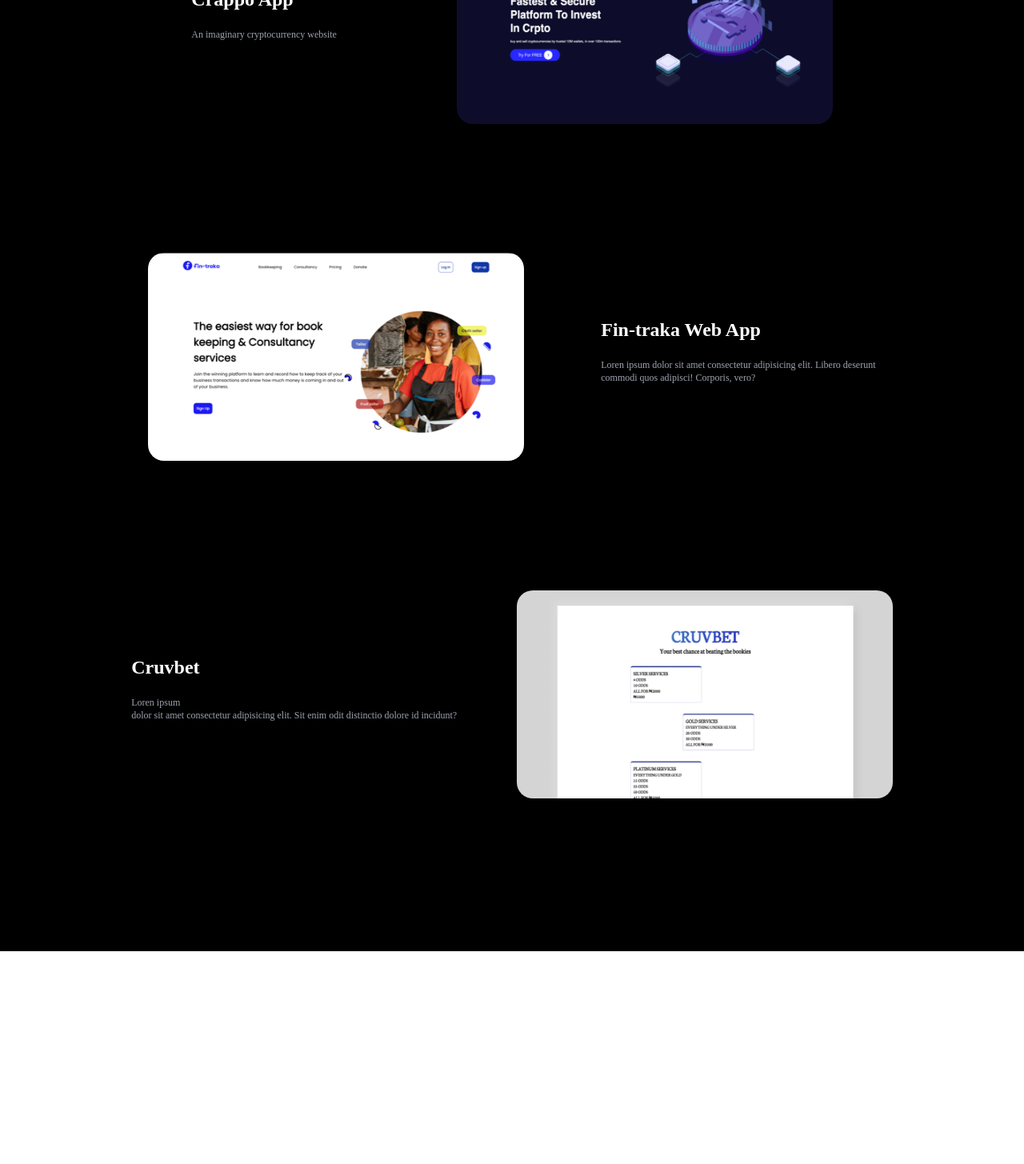
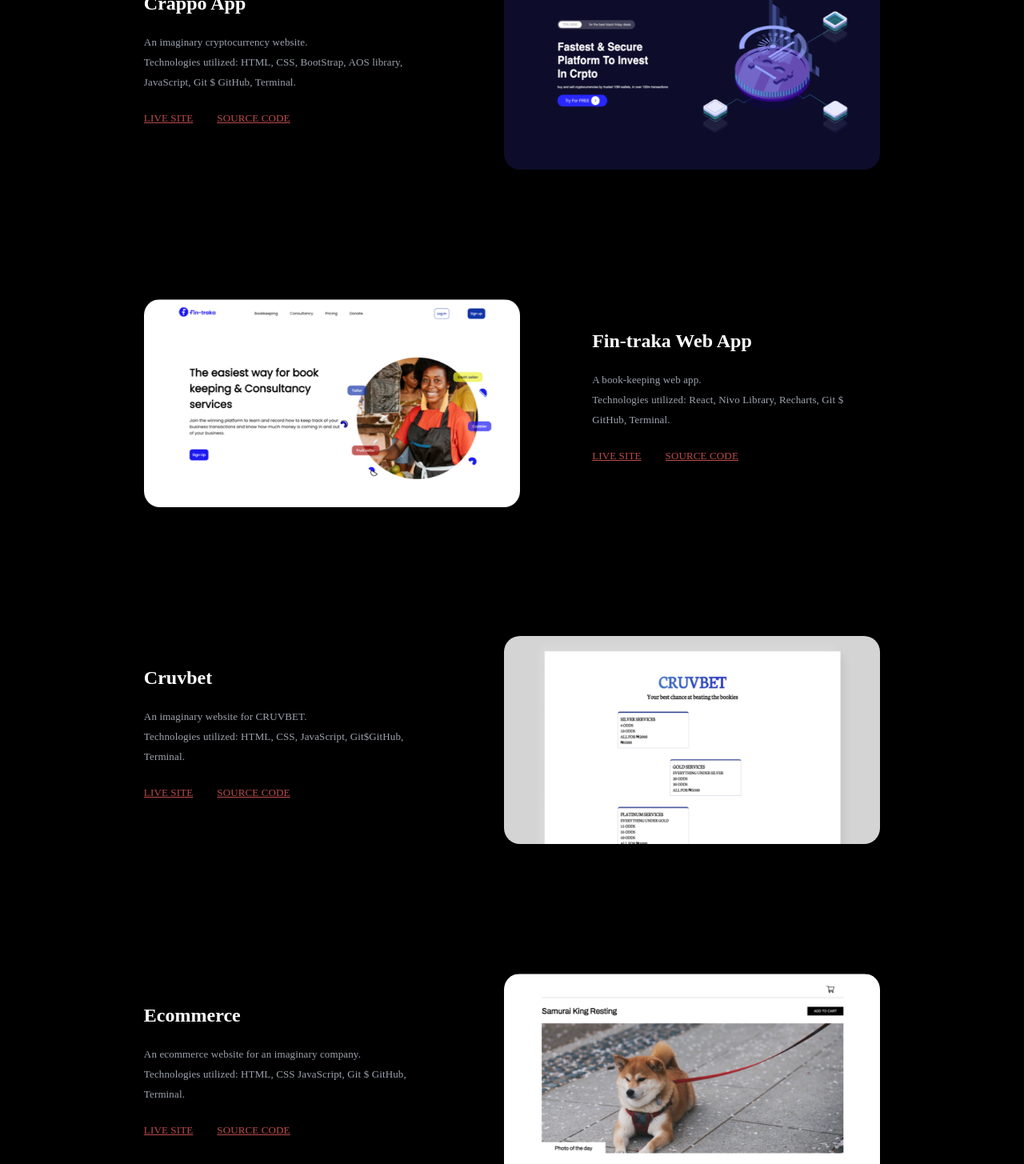
Before and after one commit to ileri-oluwa-kiiye/portfolio, a React (Create React App) app: page /projects in a window 1280 px wide. Shown: the part 360-1815 px from the top of the page at 80% size. Before the commit the page ends 1549 px from the top, so only its background shows below. Built offline with nearby package versions, Linux system fonts and the light colour scheme; the HTML template or start-up script is replaced by a standard one.

Commit message:
Projects

```diff
--- a/src/components/hero.jsx
+++ b/src/components/hero.jsx
@@ -1,5 +1,6 @@
 import styles from "./hero.module.css"
 import view from "../img/view.png"
+import { Link } from 'react-router-dom'
 
 const Hero = () => {
     return(
@@ -11,8 +12,8 @@ const Hero = () => {
                         <h1>Hi, I am <br/>Abolade Ilerioluwakiiye</h1>
                         <h4>Frontend Developer</h4>
                         <div className={styles.button}>
-                            <button className={styles.first}>View my work <img src={view} alt="" /></button>
-                            <button>Contact Me</button>
+                            <Link to="/projects" style={{color:'inherit', textDecoration: 'none'}}><button className={styles.first}>View my work <img src={view} alt="" /></button></Link>
+                            <Link to="/contact" style={{color:'inherit', textDecoration: 'none'}}><button>Contact Me</button></Link>
                         </div>
                     </div>
                 </div>
--- a/src/components/preloader.jsx
+++ b/src/components/preloader.jsx
@@ -13,7 +13,7 @@ function Preloader() {
       } else {
         setText(prevText => prevText + loadingText.charAt(prevText.length));
       }
-    }, 200); // adjust the speed here
+    }, 150); // adjust the speed here
 
     return () => clearInterval(interval);
   }, [text]);
--- a/src/components/project.css
+++ b/src/components/project.css
@@ -21,10 +21,13 @@
 }
 
 .portfolio .flexdesktop p{
-    font-size: 12px;
+    font-size: 13px;
     color: rgb(156, 163, 175);
     line-height: 16px;
     padding-bottom: 20px;
+    max-width: 360px;
+    line-height:25px;
+    letter-spacing: 0.01em;
 }
 
 .portfolio .flexdesktop{
@@ -36,6 +39,7 @@
     padding: 0px 10%;
     margin-left: auto;
     margin-right: auto;
+    margin-bottom: 9vw;
     font-size: 1.5em;
     font-weight: 400;
     text-align: center;
@@ -70,6 +74,21 @@ img{
     max-width: 91%;
 }
 
+
+.portfolio a{
+    margin-right: 30px;
+    color: #bc4b4b;
+    transition: all 0.2s ease;
+}
+
+.portfolio a:hover{
+    color: white;
+}
+
+.portfolio a:active{
+    color: blue;
+}
+
 @media screen and (max-width:1000px) {
     .flexdesktop{
         display: block;
--- a/src/components/projectpage.jsx
+++ b/src/components/projectpage.jsx
@@ -2,14 +2,15 @@ import  "./project.css"
 import crappo from "../img/projects/crappo.png"
 import cruvbet from "../img/projects/cruvbet.png"
 import fintraka from "../img/projects/fintraka.png"
-// import ecommerce from "../img/projects/ecommerce.png"
-// import questio from "../img/projects/questio.png"
-// import todo from "../img/projects/todo.png"
+import ecommerce from "../img/projects/ecommerce.png"
+import questio from "../img/projects/questio.png"
+import todo from "../img/projects/todo.png"
 
 const Projectpage = () =>{
     return(
         <div>
             <section className="portfolio">
+                <div className="controlwidth">
                     <h2 data-aos="zoom-in" data-aos-duration="2000">
                         SOME OF THE PROJECTS I'VE WORKED ON
                     </h2>
@@ -18,7 +19,12 @@ const Projectpage = () =>{
                             <div>
                                 <h3 data-aos="zoom-in">Crappo App</h3>
                                 <p data-aos="zoom-in">
-                                    An imaginary cryptocurrency website
+                                    An imaginary cryptocurrency website.<br/>
+                                    Technologies utilized: HTML, CSS, BootStrap, AOS library, JavaScript, Git $ GitHub, Terminal.
+                                </p>
+                                <p>
+                                    <a href="https://cryptochallengeileri.netlify.app" target={"_blank"} rel="noreferrer">LIVE SITE</a>
+                                    <a href="https://github.com/ileri-oluwa-kiiye/cryptochallenge">SOURCE CODE</a>
                                 </p>
                             </div>
                             <div>
@@ -29,8 +35,12 @@ const Projectpage = () =>{
                             <div>
                                 <h3 data-aos="zoom-in">Fin-traka Web App</h3>
                                 <p data-aos="zoom-in">
-                                    Loren ipsum dolor sit amet consectetur adipisicing elit.
-                                    Libero deserunt<br/> commodi quos adipisci! Corporis, vero?
+                                    A book-keeping web app.<br/>
+                                    Technologies utilized: React, Nivo Library, Recharts, Git $ GitHub, Terminal.
+                                </p>
+                                <p>
+                                    <a href="https://fintraka.netlify.app" target={"_blank"} rel="noreferrer">LIVE SITE</a>
+                                    <a href="https://github.com/ileri-oluwa-kiiye/fin-trakaa">SOURCE CODE</a>
                                 </p>
                             </div>
                             <div>
@@ -41,16 +51,71 @@ const Projectpage = () =>{
                             <div>
                                 <h3 data-aos="zoom-in">Cruvbet</h3>
                                 <p data-aos="zoom-in">
-                                    Loren ipsum<br/> dolor sit amet consectetur adipisicing elit.
-                                    Sit enim odit distinctio dolore id incidunt?
+                                    An imaginary website for CRUVBET.<br/>
+                                    Technologies utilized: HTML, CSS, JavaScript, Git$GitHub, Terminal.
+                                </p>
+                                <p>
+                                    <a href="https://cruvbet.netlify.app/" target={"_blank"} rel="noreferrer">LIVE SITE</a>
+                                    <a href="https://github.com/ileri-oluwa-kiiye/cruvbet">SOURCE CODE</a>
                                 </p>
                             </div>
-                            <div >
+                            <div>
                                 <img src={cruvbet} alt="Detailed Statistics" data-aos="zoom-in" data-aos-duration="2000"/>
                             </div>
                         </div>
                     </div>
-                </section>
+                    <div>
+                        <div className="flexdesktop">
+                            <div>
+                                <h3 data-aos="zoom-in">Ecommerce</h3>
+                                <p data-aos="zoom-in">
+                                    An ecommerce website for an imaginary company.<br/>
+                                    Technologies utilized: HTML, CSS JavaScript, Git $ GitHub, Terminal.
+                                </p>
+                                <p>
+                                    <a href="https://ecommerce-ileri.netlify.app/" target={"_blank"} rel="noreferrer">LIVE SITE</a>
+                                    <a href="https://github.com/ileri-oluwa-kiiye/ecommerce">SOURCE CODE</a>
+                                </p>
+                            </div>
+                            <div>
+                                <img src={ecommerce} alt="Invest Smart" data-aos="zoom-in" data-aos-duration="2000"/>
+                            </div>
+                        </div>
+                        <div className="flexdesktop rowreverse">
+                            <div>
+                                <h3 data-aos="zoom-in">Questio Web App</h3>
+                                <p data-aos="zoom-in">
+                                    An app for accessing past questions online.<br/>
+                                    Technologies utilized: HTML, CSS JavaScript, Git $ GitHub, Terminal.
+                                </p>
+                                <p>
+                                    <a href="https://questio-ileri.netlify.app/" target={"_blank"} rel="noreferrer">LIVE SITE</a>
+                                    <a href="https://github.com/ileri-oluwa-kiiye/questio">SOURCE CODE</a>
+                                </p>
+                            </div>
+                            <div>
+                                <img src={questio} alt="Detailed Statistics" data-aos="zoom-in" data-aos-duration="2000"/>
+                            </div>
+                        </div>
+                        <div className="flexdesktop">
+                            <div>
+                                <h3 data-aos="zoom-in">To-do List</h3>
+                                <p data-aos="zoom-in">
+                                    A to do list<br/>
+                                    Technologies utilized: HTML, CSS, JavaScript, Git$GitHub, Terminal.
+                                </p>
+                                <p>
+                                    <a href="https://todolist-ileri.netlify.app" target={"_blank"} rel="noreferrer">LIVE SITE</a>
+                                    <a href="https://github.com/ileri-oluwa-kiiye/to-do-list">SOURCE CODE</a>
+                                </p>
+                            </div>
+                            <div>
+                                <img src={todo} alt="Detailed Statistics" data-aos="zoom-in" data-aos-duration="2000"/>
+                            </div>
+                        </div>
+                    </div>
+                </div>
+            </section>
         </div>
     )
 }
--- a/src/scenes/project.jsx
+++ b/src/scenes/project.jsx
@@ -1,11 +1,11 @@
-// import Preloader from "../components/preloader"
+import Preloader from "../components/preloader"
 import Mainnav from "../components/mainnav"
 import Projectpage from "../components/projectpage"
 
 const Project = () => {
     return (
         <div>
-            {/* <Preloader /> */}
+            <Preloader />
             <Mainnav />
             <Projectpage />
         </div>
```
Also changed, not shown: src/components/nav.jsx (deleted).
